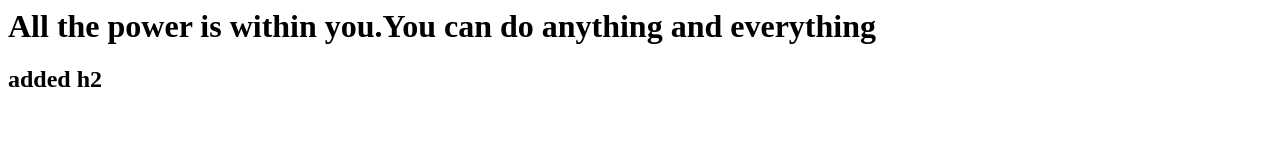
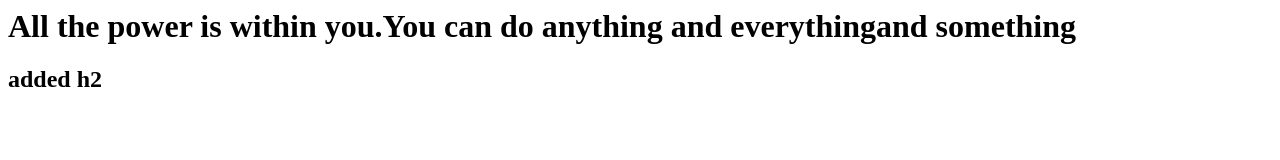
Before and after one commit to sundap/firstgitrepo, a plain HTML site: page index.html in a window 1280 px wide. Drawn offline with Linux system fonts and the light colour scheme.

```diff
--- a/index.html
+++ b/index.html
@@ -1,6 +1,6 @@
 <html>
 <body>
-<h1>All the power is within you.You can do anything and everything</h1>
+<h1>All the power is within you.You can do anything and everythingand something</h1>
 <h2>added h2</h2>
 </body>
 </html>
```
